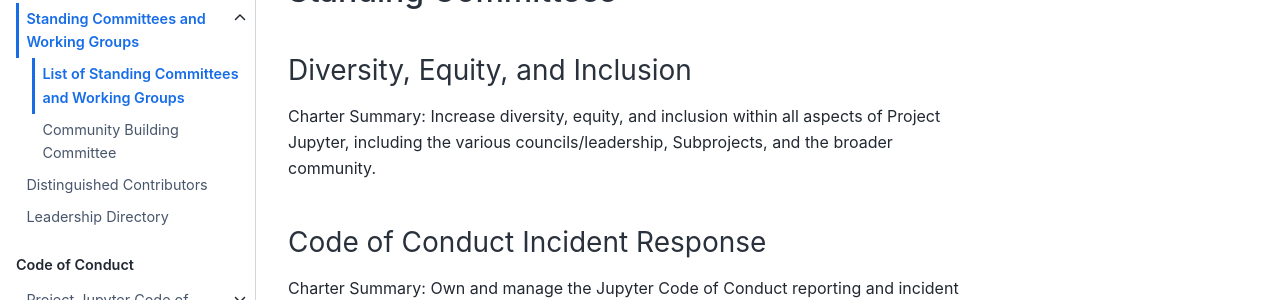
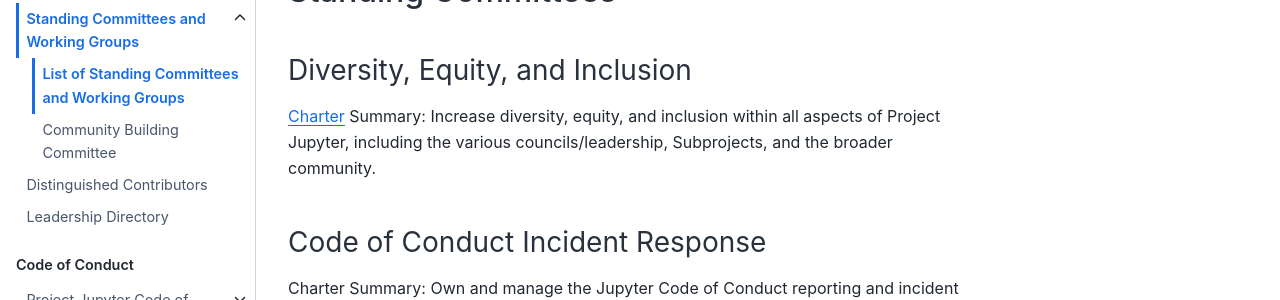
Before and after one commit to jupyter/governance, a Jupyter Book: the page built from list_of_standing_committees_and_working_groups.md, in a window 1280 px wide and 900 px high. Shown: the part 384-684 px from the top of the window. Built offline with Jupyter Book 1.0.4 settings and Sphinx 7.4.7 and the Sphinx Book theme 1.1.4, drawn with Linux system fonts in a browser that asks for light colours; pages that are not in the unit, such as notebooks, are missing from menus; part of the change alters nothing that is shown.

```diff
--- a/list_of_standing_committees_and_working_groups.md
+++ b/list_of_standing_committees_and_working_groups.md
@@ -6,7 +6,7 @@ Project work that expands beyond software-related work is organized into charter
 
 ### Diversity, Equity, and Inclusion
 
-Charter Summary: Increase diversity, equity, and inclusion within all aspects of Project Jupyter, including the various councils/leadership, Subprojects, and the broader community.
+[Charter](charters/DeiCharter.md) Summary: Increase diversity, equity, and inclusion within all aspects of Project Jupyter, including the various councils/leadership, Subprojects, and the broader community.
 
 ### Code of Conduct Incident Response
 
```
Also changed, not shown: charters/DeiCharter.md (renamed from DeiCharter.md).
